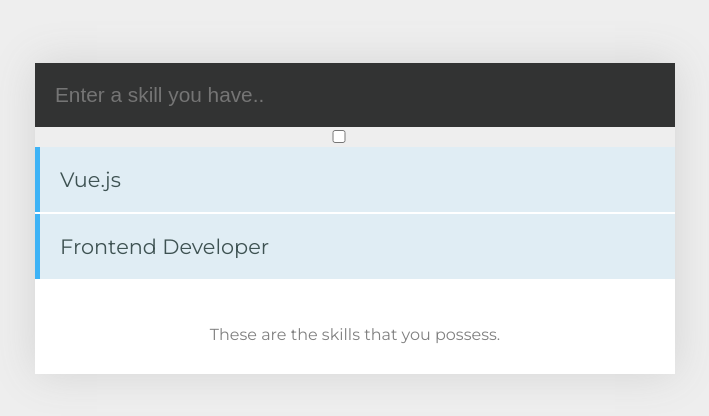
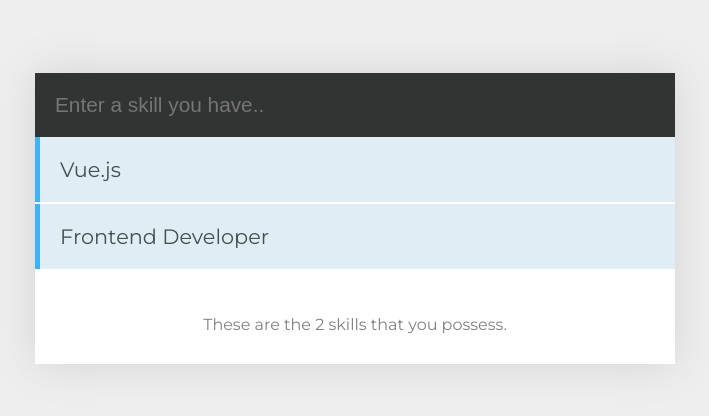
Before and after one commit to Drozerah/vue-crud-spa-skills-app, a Vue app: page / in a window 1280 px wide. Shown: the part 174-590 px from the top of the page, without its empty margins (285-994 px from the left). Built offline with nearby package versions, Linux system fonts and the light colour scheme.

Commit message:
test: add method to return skills.length dataObject

```diff
--- a/src/components/Skills.vue
+++ b/src/components/Skills.vue
@@ -3,15 +3,13 @@
 
     <form @submit.prevent="addSkill">
       <input type="text" placeholder="Enter a skill you have.."  v-model="skill">
-      <input type="checkbox" id="checkbox" v-model="checked">
     </form>
-    {{skill}}
 
     <div class="holder">
       <ul>
         <li v-for="(data, index) in skills" :key='index'>{{data.skill}}</li>
       </ul>
-      <p>These are the skills that you possess.</p>
+      <p>These are the {{ skillsLength() }} skills that you possess.</p>
     </div>
   </div>
 </template>
@@ -23,6 +21,7 @@
     return {
       checked: false,
       skill: '',
+      test:'?',
       skills: [
           { "skill": "Vue.js" },
           { "skill": "Frontend Developer" }
@@ -32,8 +31,10 @@
   methods: {
     addSkill(){
         this.skills.push({skill: this.skill});
-        this.skill = ''
-        console.log('The checkbox value is: '+this.checked)  // Add this
+        this.skill = '';
+    },
+    skillsLength(){
+        return this.skills.length
     }
   }
 }
```
